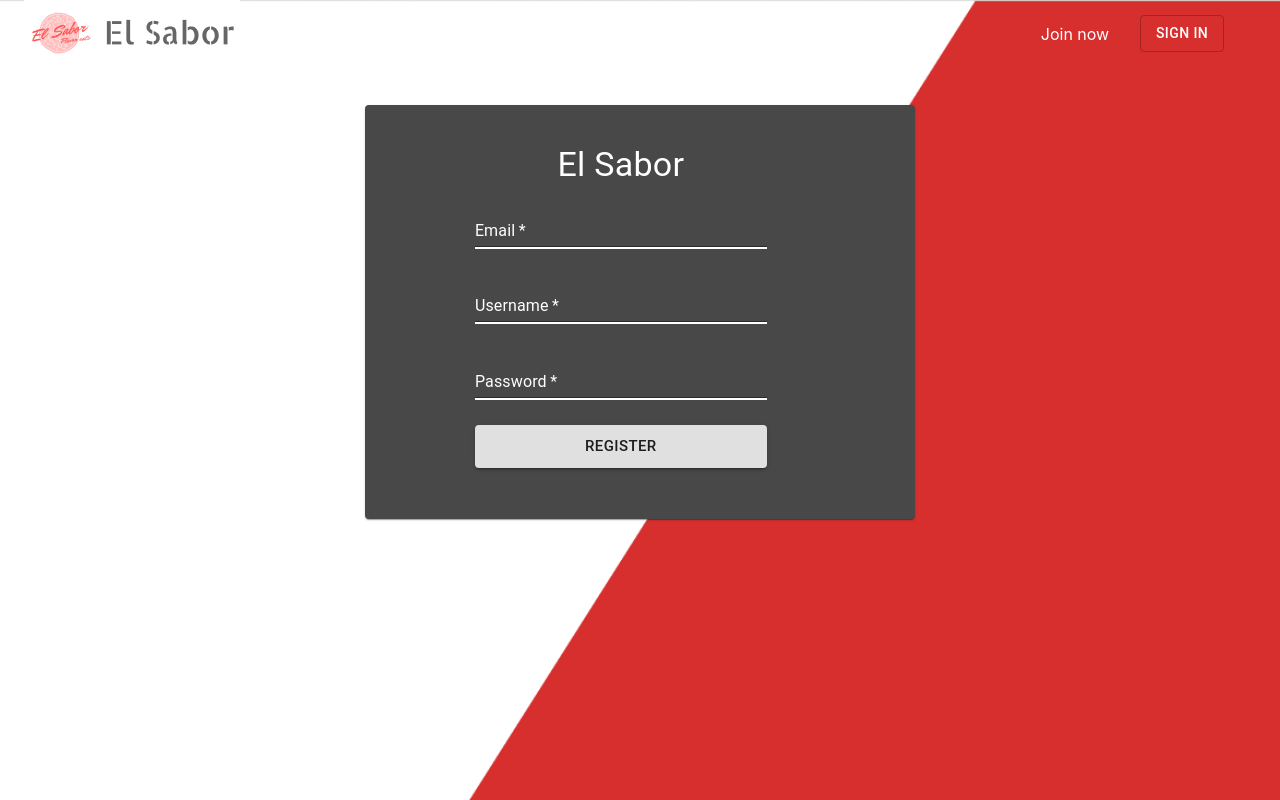
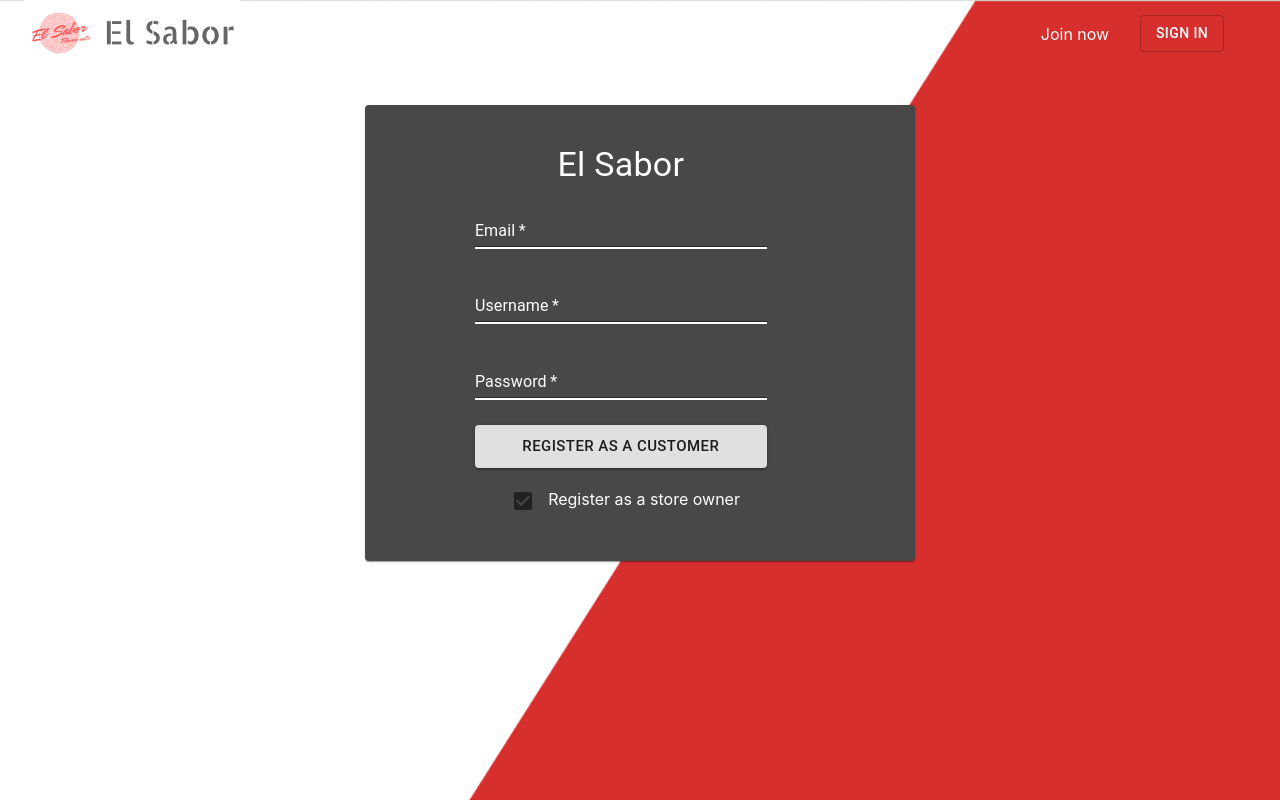
Before and after one commit to osagieomigie/elsabor, a React (Create React App) app in the folder frontend/: page /register in a window 1280 px wide. Built offline with nearby package versions, Linux system fonts and the light colour scheme.

Commit message:
Testing login endpoint

```diff
--- a/frontend/src/App.js
+++ b/frontend/src/App.js
@@ -5,7 +5,6 @@ import RegistrationForm from "./components/registrationForm.js";
 import Background from "./components/background-red-slash.js";
 import UserDashboard from "./components/userDashboard.js";
 import Profile from "./components/profile.js";
-import SearchHeader from "./components/searchHeader.js";
 import { BrowserRouter as Router, Route } from "react-router-dom";
 
 function App() {
--- a/frontend/src/components/loginForm.js
+++ b/frontend/src/components/loginForm.js
@@ -10,6 +10,34 @@ function LoginForm() {
   const classes = useStyles();
   const [user, setUser] = useState(""); // user name hook
   const [password, setPassword] = useState(""); // password hook
+  const [auth, setAuth] = useState(false); // password hook
+
+  const loginHandler = () => {
+    const data = { email: "test@123.com", password: "test" };
+    fetch("https://elsabor.herokuapp.com/users/login", {
+      method: "POST",
+      mode: "cors",
+      headers: {
+        "Content-Type": "application/json",
+      },
+
+      body: JSON.stringify(data),
+    })
+      .then((response) => {
+        //response.json();
+        console.log(response);
+        console.log(`Status code ${response.status}`);
+        if (response.status === 200) {
+          setAuth(true);
+        }
+      })
+      .then((data) => {
+        console.log(data);
+      })
+      .catch((error) => {
+        console.error("Error: ", error);
+      });
+  };
 
   return (
     <Paper className={classes.root}>
@@ -64,14 +92,19 @@ function LoginForm() {
             onChange={(e) => setPassword(e.target.value)}
           />
         </div>
-      </form>
+
         <div className={classes.inputStyle}>
           <Link
-          onClick={(e) => (!user || !password ? e.preventDefault() : null)}
-          to={`/dashboard?username=${user}&password=${password}`}
+            to={`/dashboard?username=${user}`}
+            onClick={(e) => (!auth ? e.preventDefault() : null)}
             className={classes.linkStyle}
           >
-          <Button variant="contained" size="large" className={classes.textBox}>
+            <Button
+              variant="contained"
+              size="large"
+              className={classes.textBox}
+              onClick={loginHandler}
+            >
               Login
             </Button>
           </Link>
@@ -89,6 +122,7 @@ function LoginForm() {
             </Typography>
           </Link>
         </div>
+      </form>
     </Paper>
   );
 }
--- a/frontend/src/components/registrationForm.js
+++ b/frontend/src/components/registrationForm.js
@@ -4,6 +4,7 @@ import TextField from "@material-ui/core/TextField";
 import Paper from "@material-ui/core/Paper";
 import Typography from "@material-ui/core/Typography";
 import Button from "@material-ui/core/Button";
+import Checkbox from "@material-ui/core/Checkbox";
 import { Link } from "react-router-dom";
 
 function RegistrationForm() {
@@ -17,7 +18,13 @@ function RegistrationForm() {
       <Typography variant="h4" component="h1">
         El Sabor
       </Typography>
-      <form className={classes.form} noValidate autoComplete="off">
+      <form
+        className={classes.form}
+        noValidate
+        autoComplete="off"
+        action="https://elsabor.herokuapp.com/users/register"
+        method="post"
+      >
         <div className={classes.inputStyle}>
           <TextField
             required
@@ -87,7 +94,7 @@ function RegistrationForm() {
             onChange={(e) => setPassword(e.target.value)}
           />
         </div>
-      </form>
+
         <div className={classes.inputStyle}>
           <Link
             onClick={(e) =>
@@ -96,11 +103,25 @@ function RegistrationForm() {
             to={`/dashboard?username=${user}&password=${password}`}
             className={classes.linkStyle}
           >
-          <Button variant="contained" size="large" className={classes.textBox}>
-            Register
+            <Button
+              variant="contained"
+              size="large"
+              className={classes.textBox}
+            >
+              Register as a customer
             </Button>
           </Link>
         </div>
+        <Checkbox
+          defaultChecked
+          color="default"
+          inputProps={{ "aria-label": "checkbox with default color" }}
+          name="managerType"
+          style={{ marginLeft: "0%" }}
+        />
+        <label for="managerType"> Register as a store owner</label>
+        <br />
+      </form>
     </Paper>
   );
 }
--- a/frontend/src/components/userDashboard.js
+++ b/frontend/src/components/userDashboard.js
@@ -4,6 +4,7 @@ import Carousel from "react-material-ui-carousel";
 import DealTile from "./dealTile.js";
 import Grid from "@material-ui/core/Grid";
 import Typography from "@material-ui/core/Typography";
+import PersistentDrawerLeft from "./searchHeader.js";
 
 const useStyles = makeStyles((theme) => ({
   root: {
@@ -94,7 +95,13 @@ function UserDashboard() {
   const classes = useStyles();
   return (
     <div className={classes.root}>
-      <Typography variant="h5" gutterBottom className={classes.textA}>
+      <PersistentDrawerLeft />
+      <Typography
+        variant="h5"
+        gutterBottom
+        className={classes.textA}
+        style={{ marginTop: "10%" }}
+      >
         Your Favourites
       </Typography>
       <Typography variant="subtitle1" gutterBottom className={classes.textB}>
```
Lines whose indentation alone changed are shown as unchanged.
